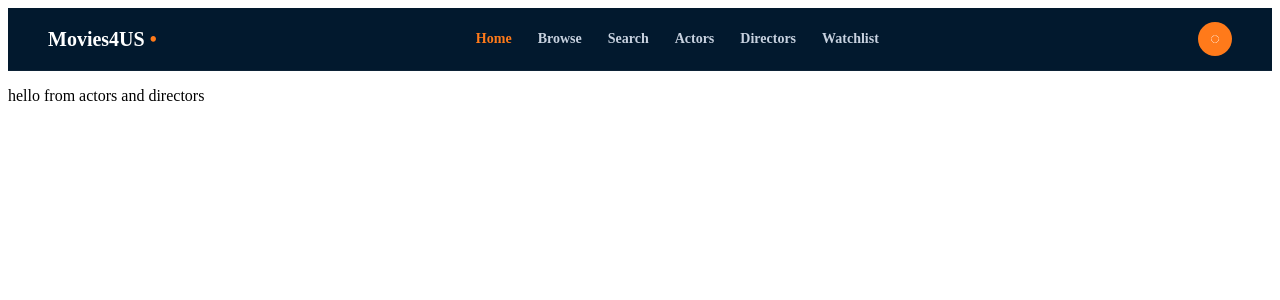
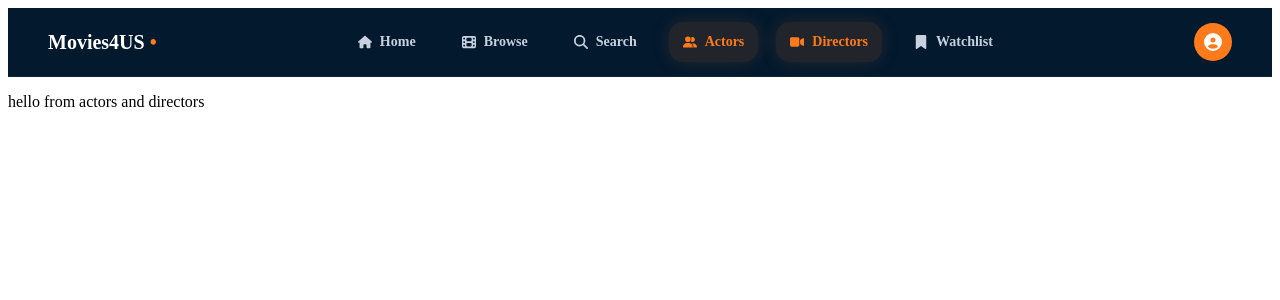
Before and after one commit to Hadookhan/thematic_project_Y2, a React (Vite) app: page /info in a window 1280 px wide. Shown: the top 300 px of the page. Built offline with nearby package versions, Linux system fonts and the light colour scheme; no server answers.

Commit message:
navbar updates
updated navbar with icons

```diff
--- a/src/components/navbar.css
+++ b/src/components/navbar.css
@@ -1,8 +1,8 @@
 .navbar {
-  height: 62px;
+  height: 68px;
   padding: 0 40px;
   background: #02192e;
-  border-bottom: 1px solid rgba(255, 255, 255, 0.04);
+  border-bottom: 1px solid rgba(255, 255, 255, 0.05);
   display: flex;
   align-items: center;
   justify-content: space-between;
@@ -21,8 +21,9 @@
 
 .nav-links {
   display: flex;
-  gap: 26px;
+  gap: 18px;
   align-items: center;
+  flex-wrap: wrap;
 }
 
 .nav-link {
@@ -30,19 +31,50 @@
   font-size: 14px;
   font-weight: 600;
   text-decoration: none;
+  display: inline-flex;
+  align-items: center;
+  gap: 8px;
+  padding: 12px 14px;
+  border-radius: 14px;
+  transition: 0.2s ease;
+}
+
+.nav-link:hover {
+  color: white;
+  background: rgba(255, 255, 255, 0.04);
 }
 
 .nav-link.active {
   color: #ff7a1a;
+  background: rgba(255, 122, 26, 0.12);
+  box-shadow: 0 0 18px rgba(255, 122, 26, 0.15);
 }
 
 .profile-circle {
-  width: 34px;
-  height: 34px;
+  width: 38px;
+  height: 38px;
   border-radius: 50%;
   background: #ff7a1a;
   color: white;
   display: grid;
   place-items: center;
-  font-size: 16px;
+  font-size: 18px;
 }
+
+@media (max-width: 900px) {
+  .navbar {
+    height: auto;
+    padding: 16px 20px;
+    flex-wrap: wrap;
+    gap: 16px;
+  }
+
+  .nav-links {
+    width: 100%;
+    gap: 10px;
+  }
+
+  .nav-link {
+    padding: 10px 12px;
+  }
+}
--- a/src/components/navbar.jsx
+++ b/src/components/navbar.jsx
@@ -1,4 +1,13 @@
-import { Link } from "react-router-dom";
+import { NavLink, Link } from "react-router-dom";
+import {
+  FaHouse,
+  FaFilm,
+  FaMagnifyingGlass,
+  FaUserGroup,
+  FaVideo,
+  FaBookmark,
+  FaCircleUser,
+} from "react-icons/fa6"; // react icons
 import "./navbar.css";
 
 function Navbar() {
@@ -9,15 +18,40 @@ function Navbar() {
       </Link>
 
       <nav className="nav-links">
-        <Link to="/" className="nav-link active">Home</Link>
-        <Link to="/browse" className="nav-link">Browse</Link>
-        <Link to="/search" className="nav-link">Search</Link>
-        <Link to="/info" className="nav-link">Actors</Link>
-        <Link to="/info" className="nav-link">Directors</Link>
-        <a href="#" className="nav-link">Watchlist</a>
+        <NavLink to="/" className={({ isActive }) => `nav-link ${isActive ? "active" : ""}`}>
+          <FaHouse />
+          <span>Home</span>
+        </NavLink>
+
+        <NavLink to="/browse" className={({ isActive }) => `nav-link ${isActive ? "active" : ""}`}>
+          <FaFilm />
+          <span>Browse</span>
+        </NavLink>
+
+        <NavLink to="/search" className={({ isActive }) => `nav-link ${isActive ? "active" : ""}`}>
+          <FaMagnifyingGlass />
+          <span>Search</span>
+        </NavLink>
+
+        <NavLink to="/info" className={({ isActive }) => `nav-link ${isActive ? "active" : ""}`}>
+          <FaUserGroup />
+          <span>Actors</span>
+        </NavLink>
+
+        <NavLink to="/info" className={({ isActive }) => `nav-link ${isActive ? "active" : ""}`}>
+          <FaVideo />
+          <span>Directors</span>
+        </NavLink>
+
+        <a href="#" className="nav-link">
+          <FaBookmark />
+          <span>Watchlist</span>
+        </a>
       </nav>
 
-      <div className="profile-circle">◌</div>
+      <div className="profile-circle">
+        <FaCircleUser />
+      </div>
     </header>
   );
 }
```
